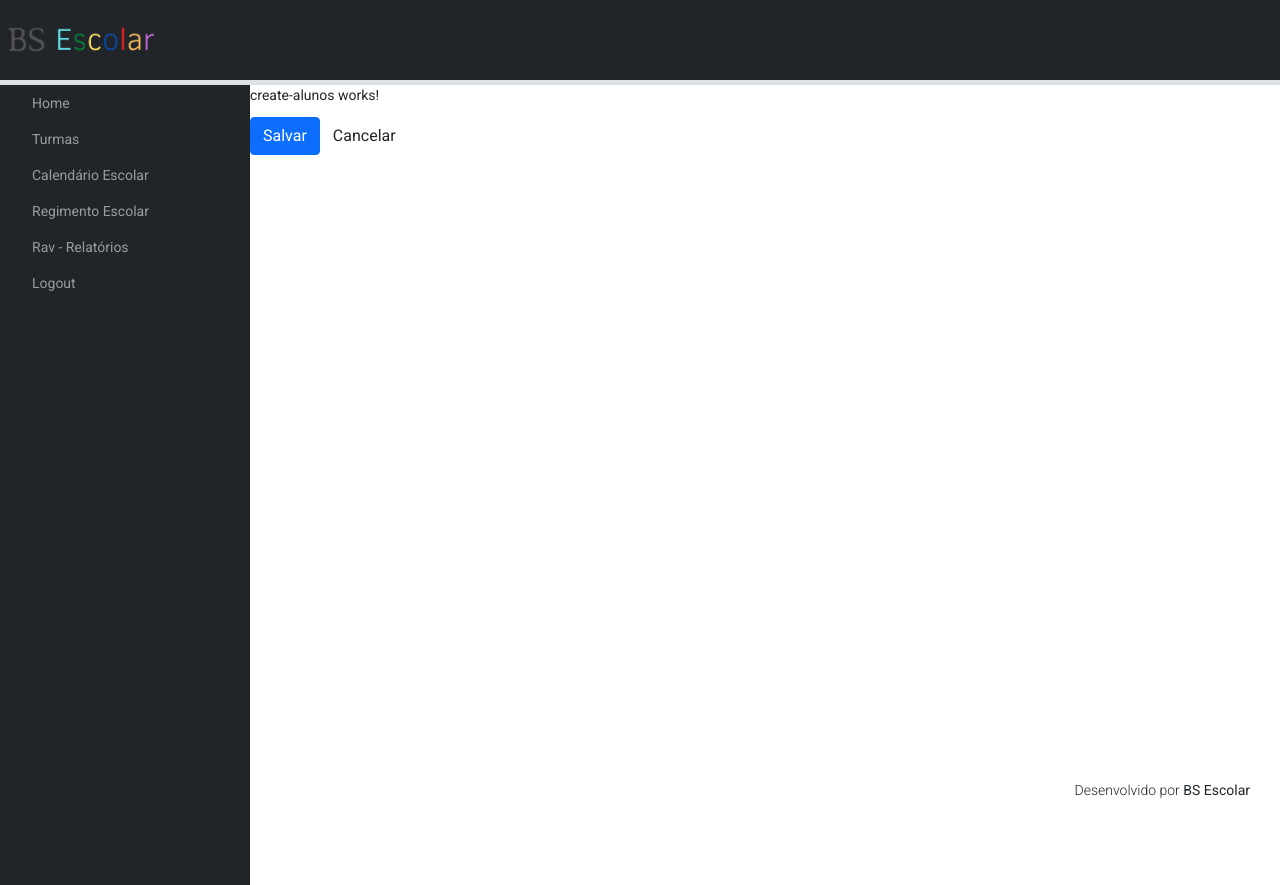
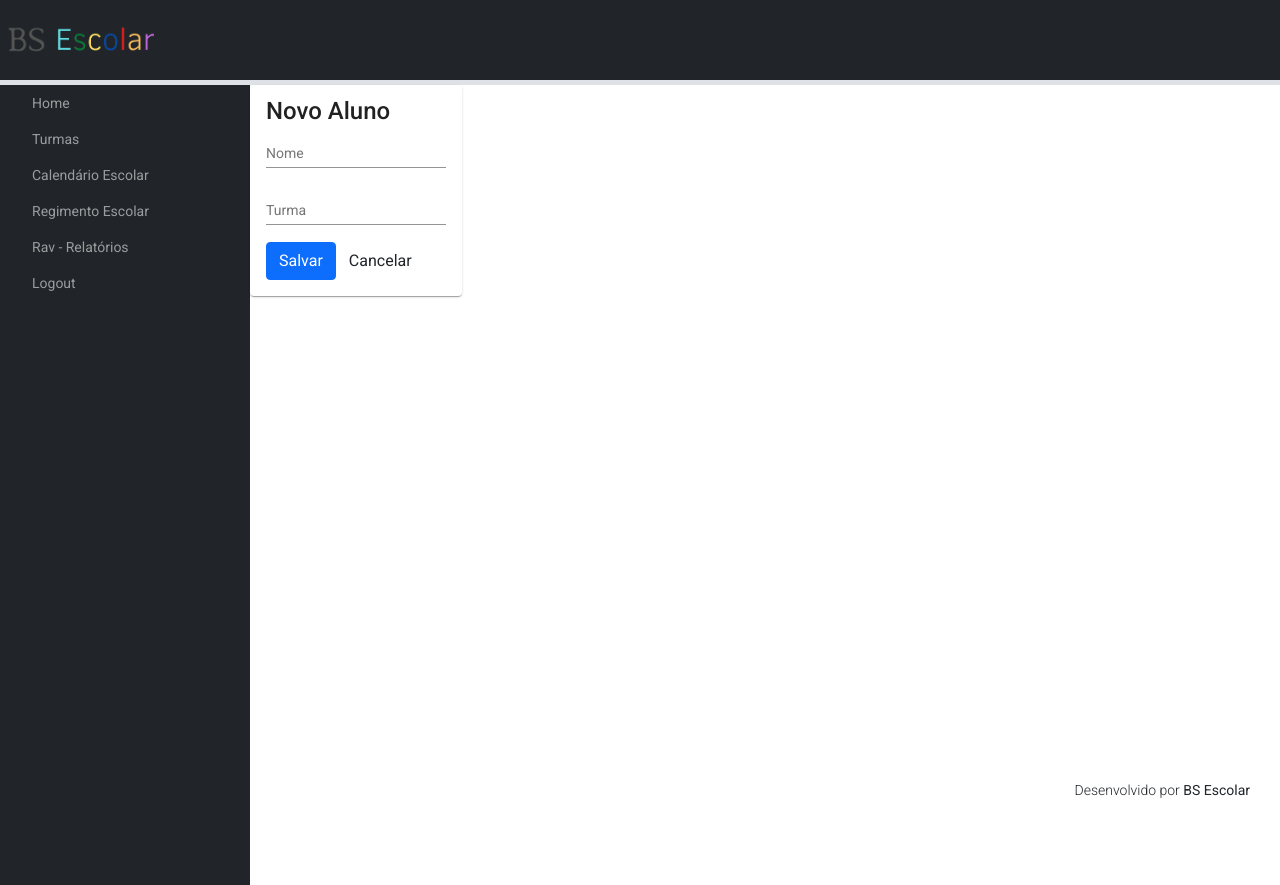
Before and after one commit to Brunostaine/Angular-Escolar, an Angular app in the folder frontend/: page /rav/aluno/create in a window 1280 px wide. Built offline with nearby package versions, Linux system fonts and the light colour scheme.

Commit message:
formulario de aluno

```diff
--- a/frontend/src/app/views/rav-relatorios/alunos/create-alunos/create-alunos.component.css
+++ b/frontend/src/app/views/rav-relatorios/alunos/create-alunos/create-alunos.component.css
@@ -0,0 +1,4 @@
+form {
+    display: flex;
+    flex-direction: column;
+}
--- a/frontend/src/app/views/rav-relatorios/alunos/create-alunos/create-alunos.component.html
+++ b/frontend/src/app/views/rav-relatorios/alunos/create-alunos/create-alunos.component.html
@@ -1,4 +1,15 @@
-<p>create-alunos works!</p>
+<mat-card class="">
+    <mat-card-title>Novo Aluno</mat-card-title>
 
-<button class="btn btn-primary" (click)="createAluno()">Salvar</button>
-<button class="btn " (click)="cancel()">Cancelar</button>
+    <form>
+        <mat-form-field>
+            <input matInput placeholder="Nome" [(ngModel)]="aluno.name" name="name">
+        </mat-form-field>
+        <mat-form-field>
+            <input matInput placeholder="Turma" [(ngModel)]="aluno.turma" name="turma">
+        </mat-form-field>
+    </form>
+
+    <button class="btn btn-primary" (click)="createAluno()">Salvar</button>
+    <button class="btn" (click)="cancel()">Cancelar</button>
+</mat-card>
```
Also changed, not shown: frontend/src/app/app.module.ts (+8 -0 lines), 1 other file (tests, documents, lock files or other folders).
